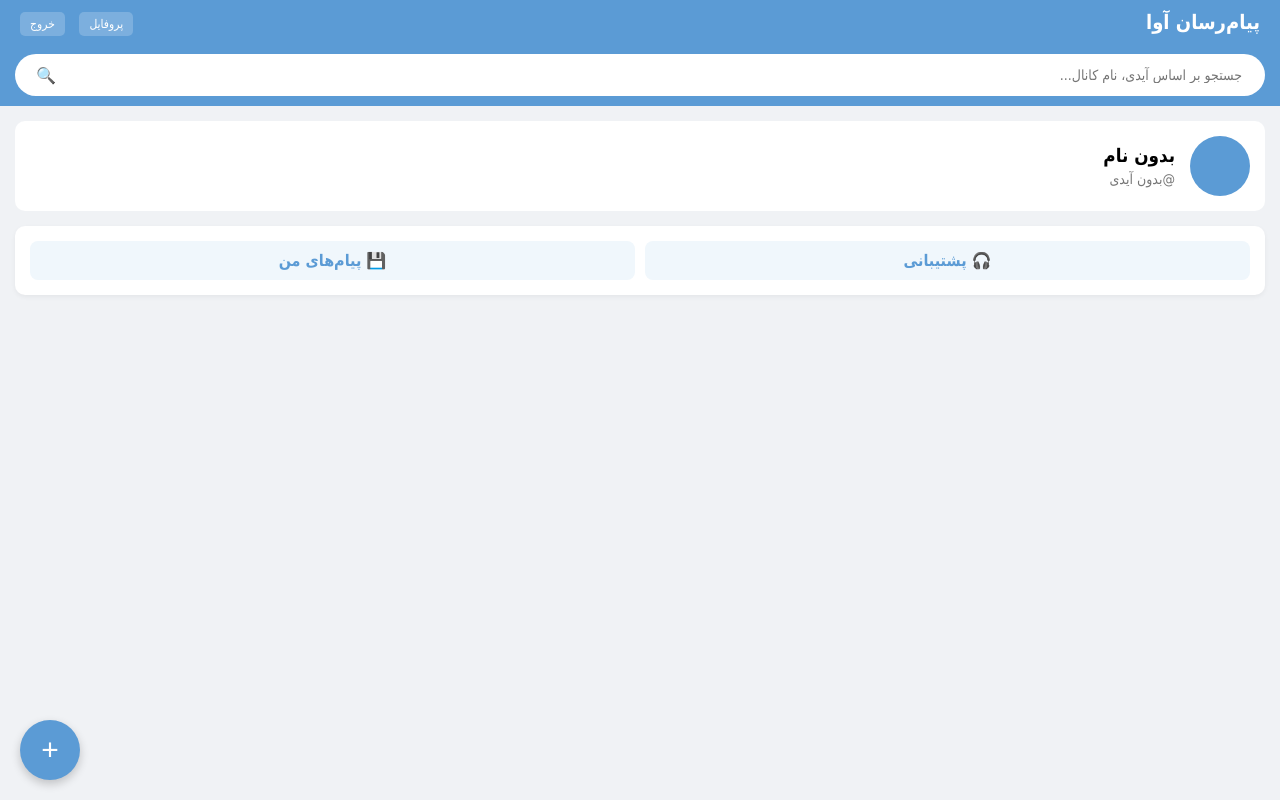
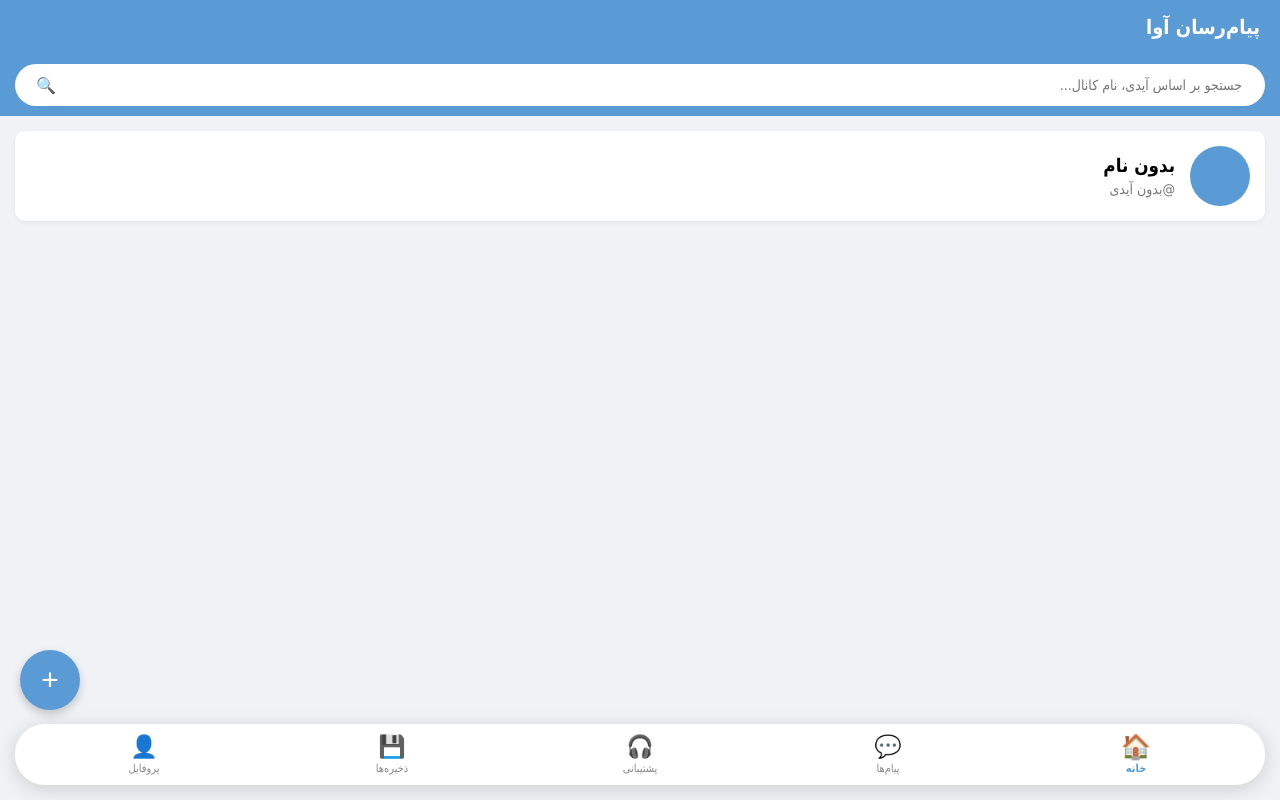
Before and after one commit to azhwan528-wq/chat-app, a Flask app: template templates/home.html in a window 1280 px wide. Run offline with Flask 3, Linux system fonts and the light colour scheme; the template is opened without the code that fills it, so the values that code supplies are empty.

Commit message:
Update home.html

```diff
--- a/templates/home.html
+++ b/templates/home.html
@@ -5,40 +5,85 @@
     <meta name="viewport" content="width=device-width, initial-scale=1.0">
     <title>پیام‌رسان آوا | خانه</title>
     <style>
-        body { font-family: 'Tahoma', sans-serif; background-color: #f0f2f5; margin: 0; padding: 0; }
-        .header { background-color: #5b9bd5; color: white; padding: 10px 20px; display: flex; justify-content: space-between; align-items: center; position: sticky; top: 0; z-index: 100; }
+        body { font-family: 'Tahoma', sans-serif; background-color: #f0f2f5; margin: 0; padding: 0; padding-bottom: 100px; /* ⭐ فاصله از پایین برای منو */ }
+
+        /* هدر */
+        .header { background-color: #5b9bd5; color: white; padding: 15px 20px; display: flex; justify-content: space-between; align-items: center; position: sticky; top: 0; z-index: 100; }
         .header h1 { margin: 0; font-size: 20px; }
-        .header-links a { color: white; text-decoration: none; margin-right: 10px; background: rgba(255,255,255,0.2); padding: 5px 10px; border-radius: 5px; font-size: 12px; }
+
+        /* جستجو */
         .search-box { padding: 10px 15px; background: #5b9bd5; }
         .search-box form { display: flex; background: white; border-radius: 25px; padding: 5px 15px; align-items: center; }
         .search-box input { border: none; outline: none; flex-grow: 1; padding: 8px; font-family: 'Tahoma'; font-size: 14px; }
         .search-box button { background: none; border: none; color: #5b9bd5; cursor: pointer; font-size: 16px; }
-        .user-info { background: white; margin: 15px; padding: 15px; border-radius: 10px; display: flex; align-items: center; gap: 15px; }
+
+        /* اطلاعات کاربر */
+        .user-info { background: white; margin: 15px; padding: 15px; border-radius: 10px; display: flex; align-items: center; gap: 15px; box-shadow: 0 2px 5px rgba(0,0,0,0.05); }
         .user-avatar { width: 60px; height: 60px; background: #5b9bd5; color: white; border-radius: 50%; display: flex; justify-content: center; align-items: center; font-size: 24px; overflow: hidden; }
         .user-avatar img { width: 100%; height: 100%; object-fit: cover; }
+
+        /* لیست‌ها */
         .section-title { margin: 20px 15px 10px; font-size: 16px; color: #555; font-weight: bold; }
-        .chat-list { background: white; margin: 0 15px 15px; border-radius: 10px; overflow: hidden; }
+        .chat-list { background: white; margin: 0 15px 15px; border-radius: 10px; overflow: hidden; box-shadow: 0 2px 5px rgba(0,0,0,0.05); }
         .chat-item { display: flex; align-items: center; padding: 15px; border-bottom: 1px solid #eee; text-decoration: none; color: inherit; }
         .chat-avatar { width: 50px; height: 50px; border-radius: 50%; background: #e0e0e0; display: flex; justify-content: center; align-items: center; margin-left: 15px; font-weight: bold; overflow: hidden; }
         .chat-avatar img { width: 100%; height: 100%; object-fit: cover; }
         .chat-name { font-weight: bold; margin-bottom: 5px; color: #333; }
-        .chat-msg { color: #777; font-size: 13px; }
-        .fab-container { position: fixed; bottom: 20px; left: 20px; z-index: 100; display: flex; flex-direction: column; align-items: flex-end; }
+        .chat-msg { color: #777; font-size: 13px; white-space: nowrap; overflow: hidden; text-overflow: ellipsis; max-width: 200px; }
+        .chat-time { font-size: 11px; color: #999; margin-right: auto; }
+
+        /* پیام‌های شخصی */
+        .badge-pv { background: #e1f5fe; color: #0277bd; font-size: 10px; padding: 2px 5px; border-radius: 5px; margin-right: 5px; }
+
+        /* دکمه شناور ساخت گروه/کانال */
+        .fab-container { position: fixed; bottom: 90px; left: 20px; z-index: 100; display: flex; flex-direction: column; align-items: flex-end; }
         .fab-menu { display: none; flex-direction: column; margin-bottom: 10px; gap: 10px; }
         .fab-menu a { background: white; color: #333; text-decoration: none; padding: 10px 15px; border-radius: 20px; box-shadow: 0 2px 5px rgba(0,0,0,0.2); font-size: 14px; text-align: center; }
         .fab { width: 60px; height: 60px; background-color: #5b9bd5; color: white; border-radius: 50%; display: flex; justify-content: center; align-items: center; font-size: 30px; box-shadow: 0 4px 10px rgba(0,0,0,0.2); border: none; cursor: pointer; }
+
+        /* ⭐ منوی پایین شناور (Bottom Navigation) */
+        .bottom-nav {
+            position: fixed;
+            bottom: 15px;
+            left: 15px;
+            right: 15px;
+            background-color: white;
+            border-radius: 30px;
+            display: flex;
+            justify-content: space-around;
+            align-items: center;
+            padding: 10px 5px;
+            box-shadow: 0 4px 20px rgba(0,0,0,0.15);
+            z-index: 1000;
+        }
+
+        .nav-item {
+            display: flex;
+            flex-direction: column;
+            align-items: center;
+            text-decoration: none;
+            color: #888;
+            font-size: 11px;
+            font-family: 'Tahoma';
+            transition: all 0.3s ease;
+            flex: 1;
+        }
+
+        .nav-item .icon {
+            font-size: 22px;
+            margin-bottom: 3px;
+        }
+
+        /* حالت فعال (تب خانه) */
+        .nav-item.active { color: #5b9bd5; font-weight: bold; }
+        .nav-item.active .icon { transform: scale(1.1); }
+
         .alert { margin: 15px; padding: 10px; border-radius: 5px; background-color: #d4edda; color: #155724; }
-        .btn-box { background: white; margin: 15px; padding: 15px; border-radius: 10px; text-align: center; box-shadow: 0 2px 5px rgba(0,0,0,0.05); display: flex; gap: 10px; }
-        .btn-box a { text-decoration: none; color: #5b9bd5; font-weight: bold; flex: 1; padding: 10px; background: #f0f7fc; border-radius: 8px; }
     </style>
 </head>
 <body>
     <div class="header">
         <h1>پیام‌رسان آوا</h1>
-        <div class="header-links">
-            <a href="/profile">پروفایل</a>
-            <a href="/logout">خروج</a>
-        </div>
     </div>
 
     <div class="search-box">
@@ -60,12 +105,6 @@
             <h3 style="margin: 0;">{{ user['display_name'] or 'بدون نام' }}</h3>
             <p style="color: #777; font-size: 14px; margin: 5px 0 0;">@{{ user['username'] or 'بدون آیدی' }}</p>
         </div>
-    </div>
-
-    <!-- ⭐ دکمه‌های پشتیبانی و پیام‌های ذخیره‌شده -->
-    <div class="btn-box">
-        <a href="/support">🎧 پشتیبانی</a>
-        <a href="/saved">💾 پیام‌های من</a>
     </div>
 
     {% if owned_channels %}
@@ -92,6 +131,33 @@
         </div>
     {% endif %}
 
+    <!-- ⭐ بخش چت‌های خصوصی -->
+    {% if private_chats %}
+        <div class="section-title" id="private-chats">پیام‌های شخصی</div>
+        <div class="chat-list">
+            {% for chat in private_chats %}
+            <a href="/private_chat/{{ chat['email'] }}" class="chat-item">
+                <div class="chat-avatar">
+                    {% if chat['profile_pic'] %}
+                        <img src="{{ url_for('static', filename='uploads/' + chat['profile_pic']) }}">
+                    {% else %}
+                        {{ chat['email'][0] | upper }}
+                    {% endif %}
+                </div>
+                <div style="flex-grow: 1; overflow: hidden;">
+                    <div class="chat-name">
+                        {{ chat['display_name'] or chat['email'] }}
+                        <span class="badge-pv">خصوصی</span>
+                    </div>
+                    <div class="chat-msg">{{ chat['last_message'] or 'شروع گفتگو...' }}</div>
+                </div>
+                <div class="chat-time">{{ chat['timestamp'][11:16] if chat['timestamp'] else '' }}</div>
+            </a>
+            {% endfor %}
+        </div>
+    {% endif %}
+
+    <!-- دکمه شناور ساخت گروه/کانال -->
     <div class="fab-container">
         <div class="fab-menu" id="fabMenu">
             <a href="/create/channel">📢 ساخت کانال</a>
@@ -99,5 +165,30 @@
         </div>
         <button class="fab" onclick="document.getElementById('fabMenu').style.display = (document.getElementById('fabMenu').style.display === 'flex' ? 'none' : 'flex')">+</button>
     </div>
+
+    <!-- ⭐ منوی پایین (Bottom Navigation) -->
+    <div class="bottom-nav">
+        <a href="/home" class="nav-item active">
+            <span class="icon">🏠</span>
+            خانه
+        </a>
+        <a href="#private-chats" class="nav-item">
+            <span class="icon">💬</span>
+            پیام‌ها
+        </a>
+        <a href="/support" class="nav-item">
+            <span class="icon">🎧</span>
+            پشتیبانی
+        </a>
+        <a href="/saved" class="nav-item">
+            <span class="icon">💾</span>
+            ذخیره‌ها
+        </a>
+        <a href="/profile" class="nav-item">
+            <span class="icon">👤</span>
+            پروفایل
+        </a>
+    </div>
+
 </body>
-    </html>
+            </html>
```
